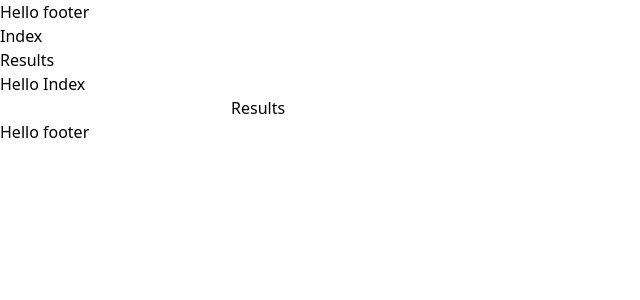
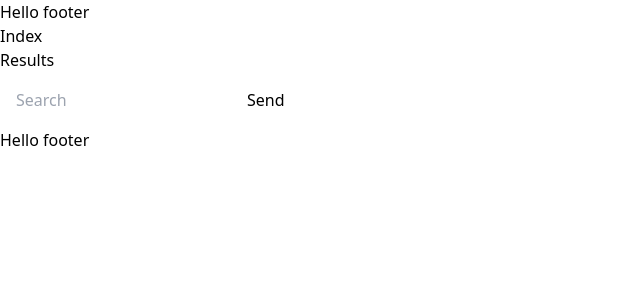
Before and after one commit to AndriiChemerys/github-app-nextjs, a Next.js app: page / in a window 1280 px wide. Shown: the top 300 px of the page, without its empty margins (0-640 px from the left). Built offline with nearby package versions, Linux system fonts and the light colour scheme.

Commit message:
Adding router

```diff
--- a/pages/index.js
+++ b/pages/index.js
@@ -1,20 +1,36 @@
 import Head from 'next/head'
 import Main from '@/components/layouts/main'
 import Link from "next/link"
+import {useState} from 'react'
+import {useRouter} from "next/router"
+
 
 export default function Home() {
+const router = useRouter();
+const [inputValue, setInputValue] = useState('')
+
+const handleInputChange = (e) => {
+  setInputValue(e.target.value)
+}
+
+const handleButtonClick = (e) => {
+  e.preventDefault();
+  router.push('/results')
+}
+
+console.log(inputValue)
+
   return (
     <Main>
       <Head>
         <title>index page</title>
       </Head>
-      <h1>Hello Index</h1>
+      <div className='m-4'>
         <form>
-          <input type="text" />
-            <Link href="/results">
-              <button>Results</button>
-            </Link>
+          <input type="text" placeholder='Search' value={inputValue} onChange={handleInputChange}/>
+          <button type="button" onClick={handleButtonClick}>Send</button>
         </form>
+      </div>
     </Main>
   )
 }
--- a/pages/results.js
+++ b/pages/results.js
@@ -1,4 +1,5 @@
 import Head from "next/head"
+import {useState} from 'next/head'
 
 import Main from "@/components/layouts/main"
 
```
